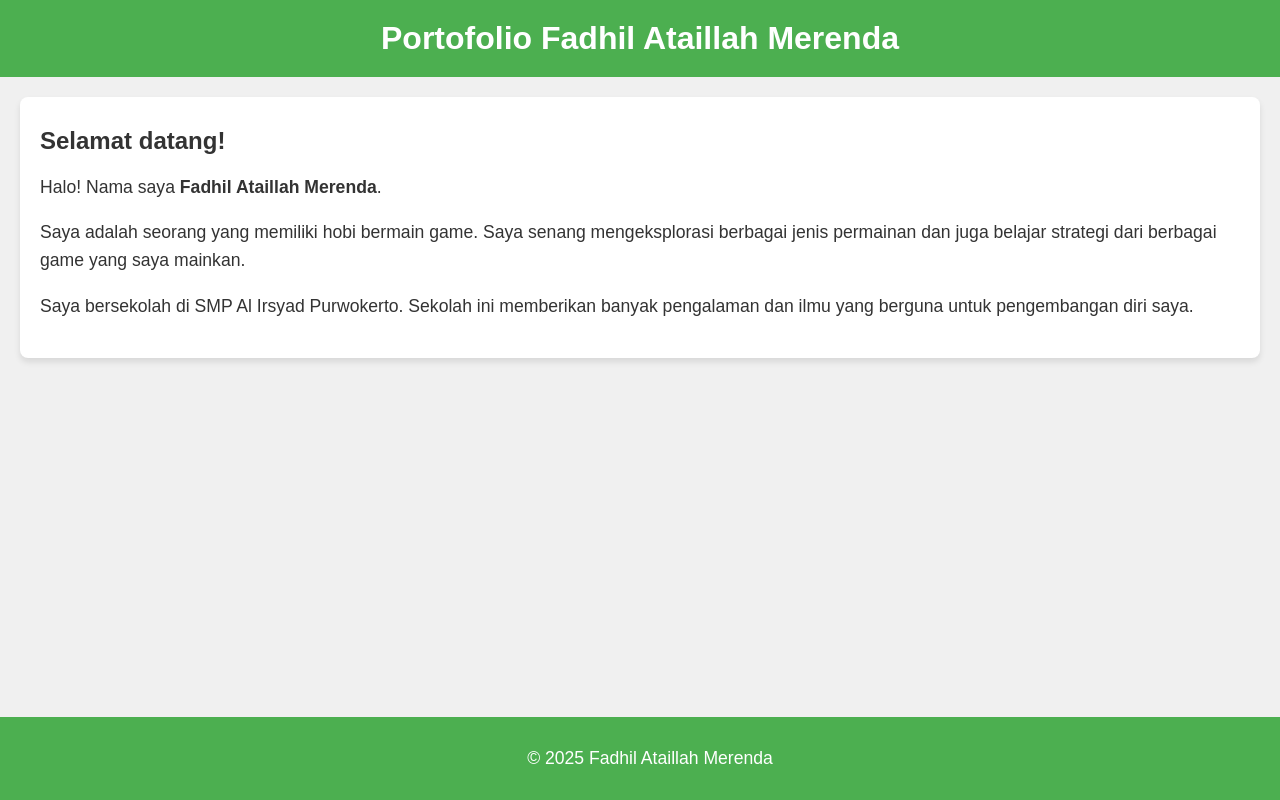
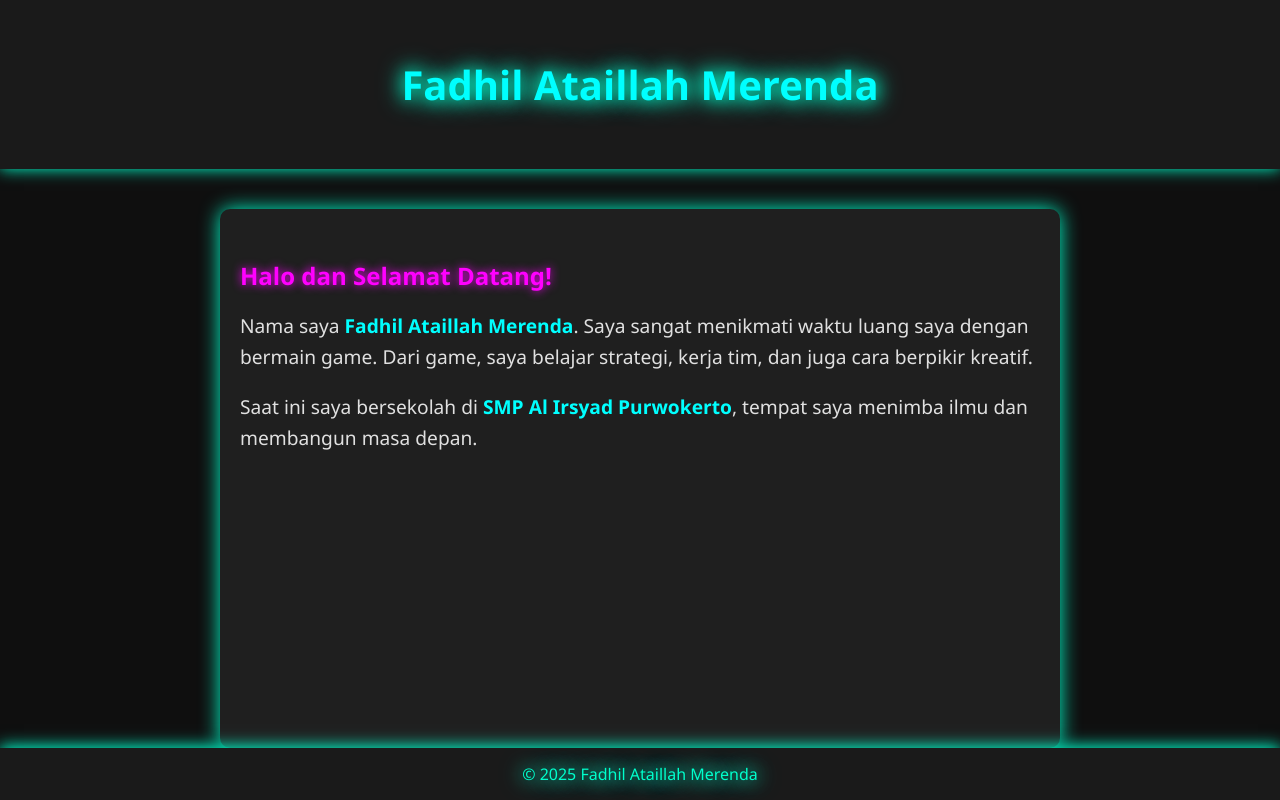
Before and after one commit to pemroalrisyad/fadhil., a plain HTML site: page index.html in a window 1280 px wide. Drawn offline with Linux system fonts and the light colour scheme.

Commit message:
Update index.html

```diff
--- a/index.html
+++ b/index.html
@@ -1,73 +1,96 @@
 <!DOCTYPE html>
 <html lang="id">
 <head>
-    <meta charset="UTF-8">
-    <meta name="viewport" content="width=device-width, initial-scale=1.0">
+  <meta charset="UTF-8" />
+  <meta name="viewport" content="width=device-width, initial-scale=1.0"/>
   <title>Portofolio Fadhil Ataillah Merenda</title>
   <style>
     body {
-            font-family: Arial, sans-serif;
       margin: 0;
       padding: 0;
-            background-color: #f0f0f0;
-            color: #333;
+      font-family: 'Segoe UI', Tahoma, Geneva, Verdana, sans-serif;
+      background-color: #0f0f0f;
+      color: #00ffcc;
+      display: flex;
+      flex-direction: column;
+      min-height: 100vh;
     }
 
     header {
-            background-color: #4CAF50;
-            color: white;
-            padding: 20px;
+      background: #1a1a1a;
+      padding: 30px 20px;
       text-align: center;
+      box-shadow: 0 0 15px #00ffcc;
+    }
+
+    header h1 {
+      font-size: 2.5em;
+      color: #00ffff;
+      text-shadow: 0 0 10px #00ffff, 0 0 20px #00ffff;
     }
 
     section {
-            margin: 20px;
-            padding: 20px;
-            background-color: white;
-            border-radius: 8px;
-            box-shadow: 0 4px 6px rgba(0, 0, 0, 0.1);
+      flex: 1;
+      padding: 30px 20px;
+      max-width: 800px;
+      margin: 0 auto;
+      background-color: #1f1f1f;
+      border-radius: 10px;
+      box-shadow: 0 0 20px #00ffcc;
+      margin-top: 40px;
     }
 
-        h1, h2 {
-            margin: 0;
-        }
-
-        h2 {
-            margin-top: 10px;
-            font-size: 1.5em;
+    section h2 {
+      color: #ff00ff;
+      text-shadow: 0 0 10px #ff00ff;
     }
 
     p {
-            font-size: 1.1em;
+      font-size: 1.2em;
       line-height: 1.6;
+      color: #e0e0e0;
+    }
+
+    strong {
+      color: #00ffff;
     }
 
     footer {
+      background-color: #1a1a1a;
+      color: #00ffcc;
       text-align: center;
-            background-color: #4CAF50;
-            color: white;
-            padding: 10px;
-            position: fixed;
-            bottom: 0;
-            width: 100%;
+      padding: 15px;
+      box-shadow: 0 -2px 15px #00ffcc;
+    }
+
+    @keyframes glow {
+      from {
+        text-shadow: 0 0 5px #00ffcc, 0 0 10px #00ffcc;
+      }
+      to {
+        text-shadow: 0 0 20px #00ffcc, 0 0 30px #00ffcc;
+      }
+    }
+
+    header h1, footer {
+      animation: glow 2s infinite alternate;
     }
   </style>
 </head>
 <body>
 
 <header>
-    <h1>Portofolio Fadhil Ataillah Merenda</h1>
+  <h1>Fadhil Ataillah Merenda</h1>
 </header>
 
 <section>
-    <h2>Selamat datang!</h2>
-    <p>Halo! Nama saya <strong>Fadhil Ataillah Merenda</strong>.</p>
-    <p>Saya adalah seorang yang memiliki hobi bermain game. Saya senang mengeksplorasi berbagai jenis permainan dan juga belajar strategi dari berbagai game yang saya mainkan.</p>
-    <p>Saya bersekolah di SMP Al Irsyad Purwokerto. Sekolah ini memberikan banyak pengalaman dan ilmu yang berguna untuk pengembangan diri saya.</p>
+  <h2>Halo dan Selamat Datang!</h2>
+  <p>Nama saya <strong>Fadhil Ataillah Merenda</strong>. Saya sangat menikmati waktu luang saya dengan bermain game. Dari game, saya belajar strategi, kerja tim, dan juga cara berpikir kreatif.</p>
+  <p>Saat ini saya bersekolah di <strong>SMP Al Irsyad Purwokerto</strong>, tempat saya menimba ilmu dan membangun masa depan.</p>
 </section>
 
 <footer>
-    <p>&copy; 2025 Fadhil Ataillah Merenda</p>
+  &copy; 2025 Fadhil Ataillah Merenda
 </footer>
 
 </body>
```
Lines whose indentation alone changed are shown as unchanged.
